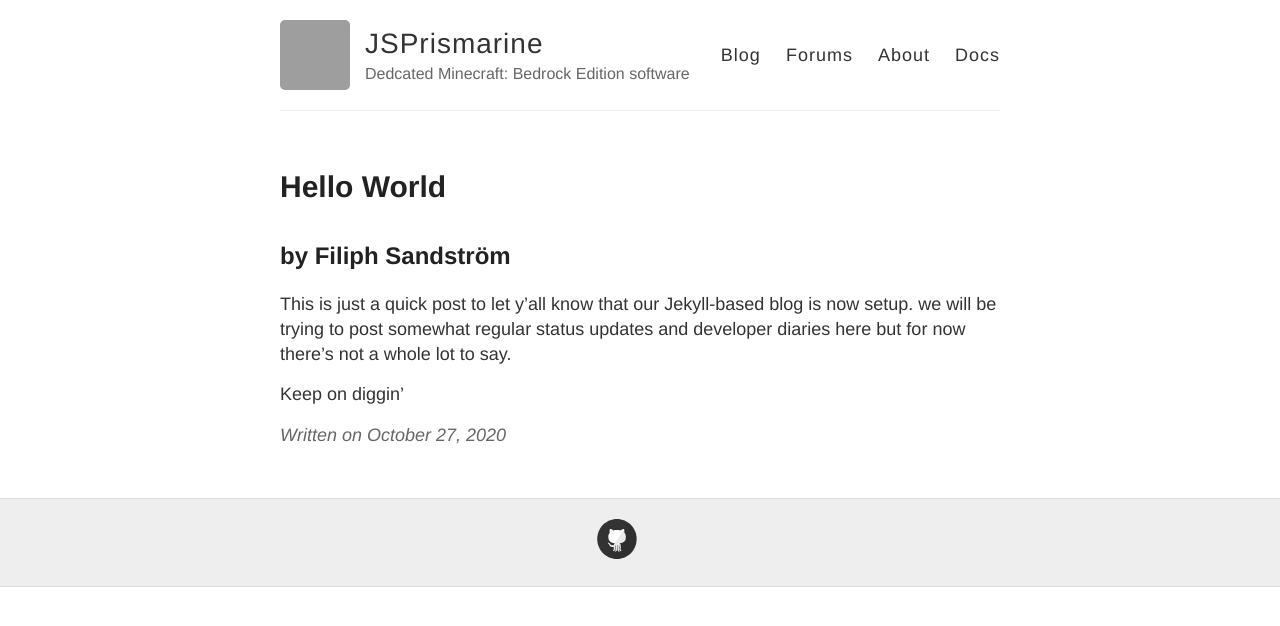
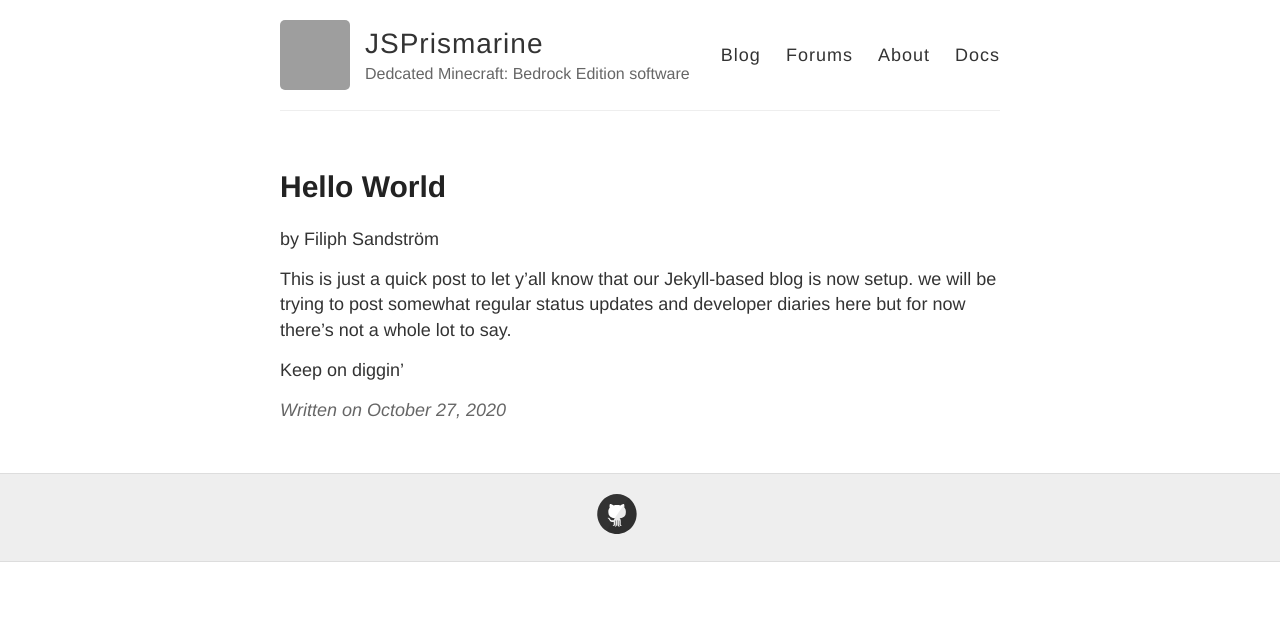
Before and after one commit to JSPrismarine/prismarine.dev, a Jekyll site: the page built from _posts/2020-10-27-Hello-World.md, in a window 1280 px wide. Shown: the top 626 px of the page. Built offline with Jekyll 4.4.1, drawn with Linux system fonts in a browser that asks for light colours; grey boxes are pictures that could not be loaded.

```diff
--- a/_layouts/post.html
+++ b/_layouts/post.html
@@ -4,7 +4,7 @@ layout: default
 
 <article class="post">
   <h1>{{ page.title }}</h1>
-  <h2>by {{ page.author }}</h2>
+  <p>by {{ page.author }}</p>
 
   <div class="entry">
     {{ content }}
```
